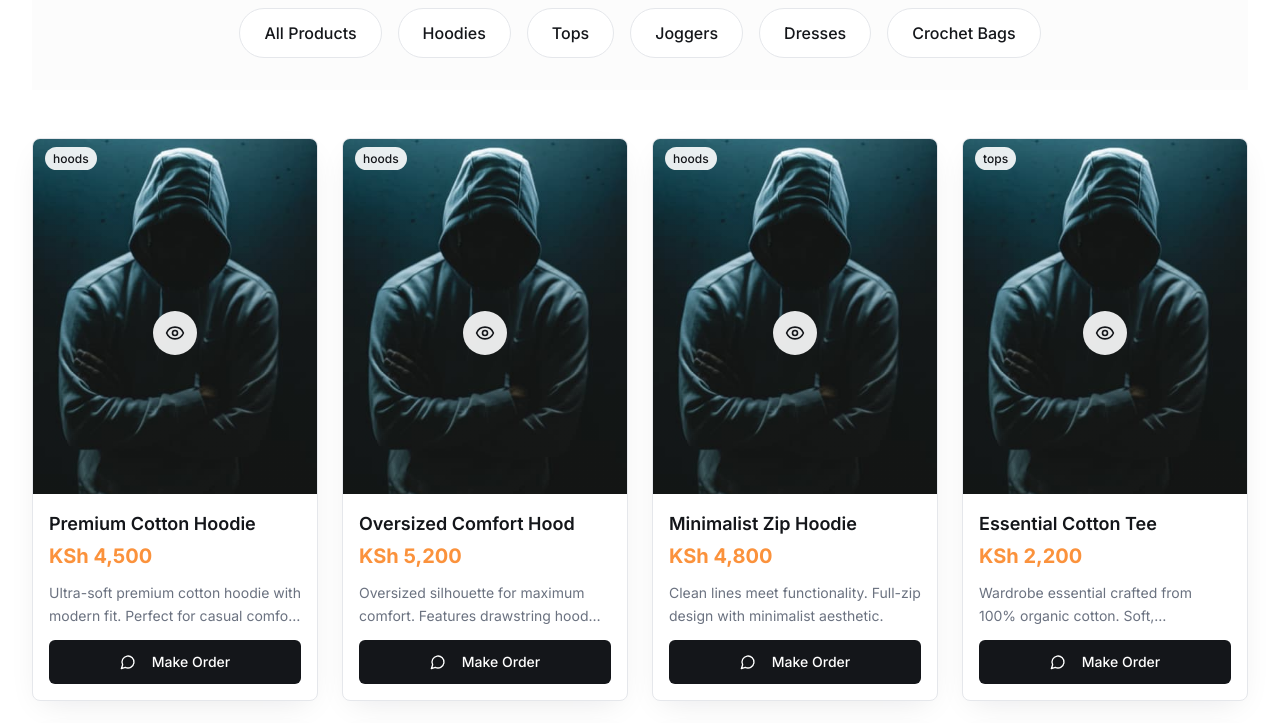
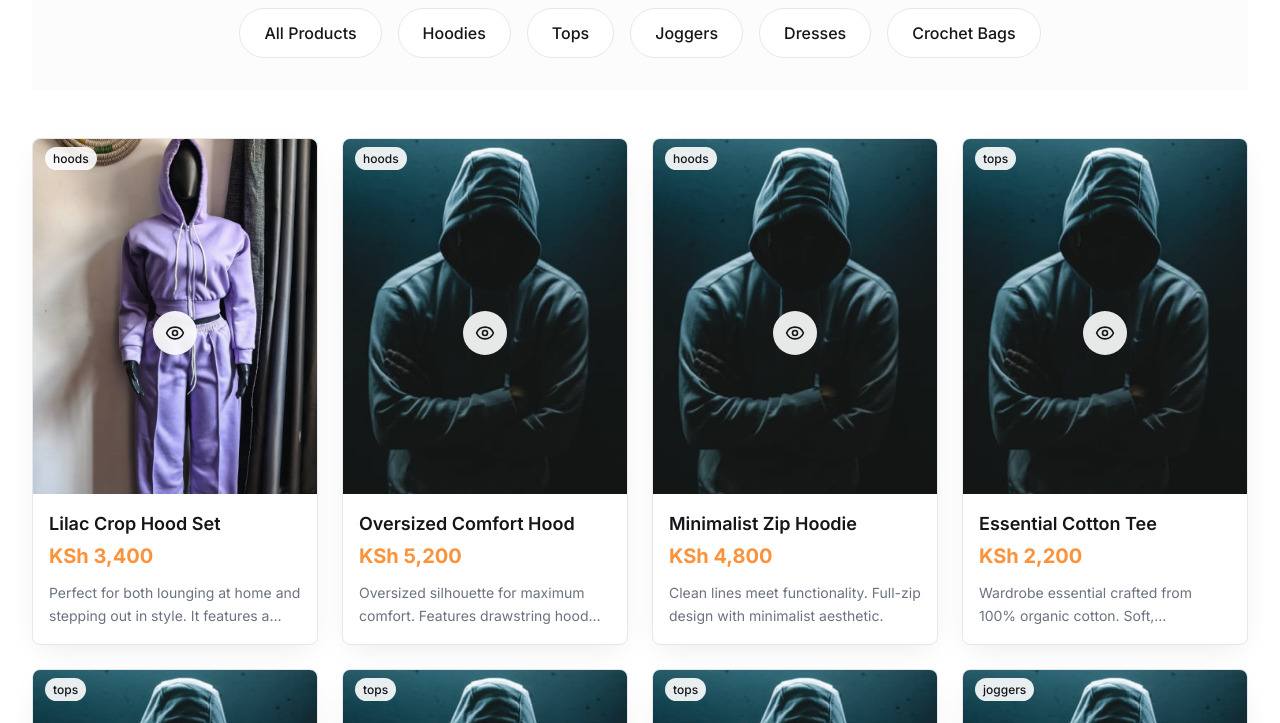
Before and after one commit to KyleOkunda/antonette-botique, a plain HTML site: page index.html in a window 1280 px wide. Shown: the part 1020-1743 px from the top of the page. Drawn offline with nearby package versions, Linux system fonts and the light colour scheme.

Commit message:
Removed the make order buttons using js

```diff
--- a/assets/index.js
+++ b/assets/index.js
@@ -13,7 +13,7 @@ window.onload = function () {
     }
   });
 
-  //Set id of the h3 to product-name
+  //Set class of the h3 to product-name
   infoDivArray.forEach(function (div) {
     let info = div.firstElementChild.children;
     info[0].classList.add("product-name");
@@ -32,9 +32,7 @@ window.onload = function () {
 
     let orderButtons = document.getElementsByClassName("whatsapp-btn");
     Array.from(orderButtons).forEach(function (btn) {
-      btn.addEventListener("click", function () {
-        imageBtn.click();
-      });
+      btn.style.display = "none";
     });
 
     //Display modal and its info
--- a/index.html
+++ b/index.html
@@ -397,7 +397,7 @@
                         aria-label="View details for Premium Cotton Hoodie"
                       >
                         <img
-                          src="images/hoodie.jpg"
+                          src="images/lilac-crop-hood-set.jpg"
                           alt="Bohemian crochet shoulder bag with fringe"
                           class="w-full h-full object-cover transition-all duration-500 group-hover:scale-105 opacity-0"
                           loading="lazy"
@@ -441,17 +441,19 @@
                           id="product-name-hood-001"
                           class="text-lg font-semibold text-card-foreground group-hover:text-secondary transition-colors duration-200"
                         >
-                          Premium Cotton Hoodie
+                          Lilac Crop Hood Set
                         </h3>
                         <p class="text-xl font-bold text-secondary">
-                          KSh 4,500
+                          KSh 3,400
                         </p>
                       </div>
                       <p
                         class="text-sm text-muted-foreground line-clamp-2 leading-relaxed"
                       >
-                        Ultra-soft premium cotton hoodie with modern fit.
-                        Perfect for casual comfort and street style.
+                        Perfect for both lounging at home and stepping out in
+                        style. It features a modern crop hoodie with a full zip
+                        front and an adjustable hood, paired with comfortable,
+                        high-waisted straight-leg sweatpants.
                       </p>
                       <button
                         class="inline-flex items-center justify-center gap-2 whitespace-nowrap text-sm font-medium ring-offset-background transition-colors focus-visible:outline-none focus-visible:ring-2 focus-visible:ring-ring focus-visible:ring-offset-2 disabled:pointer-events-none disabled:opacity-50 [&amp;_svg]:pointer-events-none [&amp;_svg]:size-4 [&amp;_svg]:shrink-0 bg-primary text-primary-foreground hover:bg-primary/90 h-11 rounded-md px-8 w-full whatsapp-btn group/btn"
@@ -1982,7 +1984,7 @@
                   <h2
                     class="text-3xl lg:text-4xl font-fashion font-bold text-foreground mb-4"
                   >
-                    About Pixel Posh
+                    About Made For You
                   </h2>
                   <p
                     class="text-lg text-muted-foreground max-w-3xl mx-auto leading-relaxed"
@@ -2336,7 +2338,7 @@
                         d="m22 7-8.97 5.7a1.94 1.94 0 0 1-2.06 0L2 7"
                       ></path>
                     </svg>
-                    <span>hello@pixelposh.co.ke</span>
+                    <span>shitoteann@gmail.com</span>
                   </div>
                 </div>
               </div>
```
Also changed, not shown: images/lilac-crop-hood-set.jpg (added).
